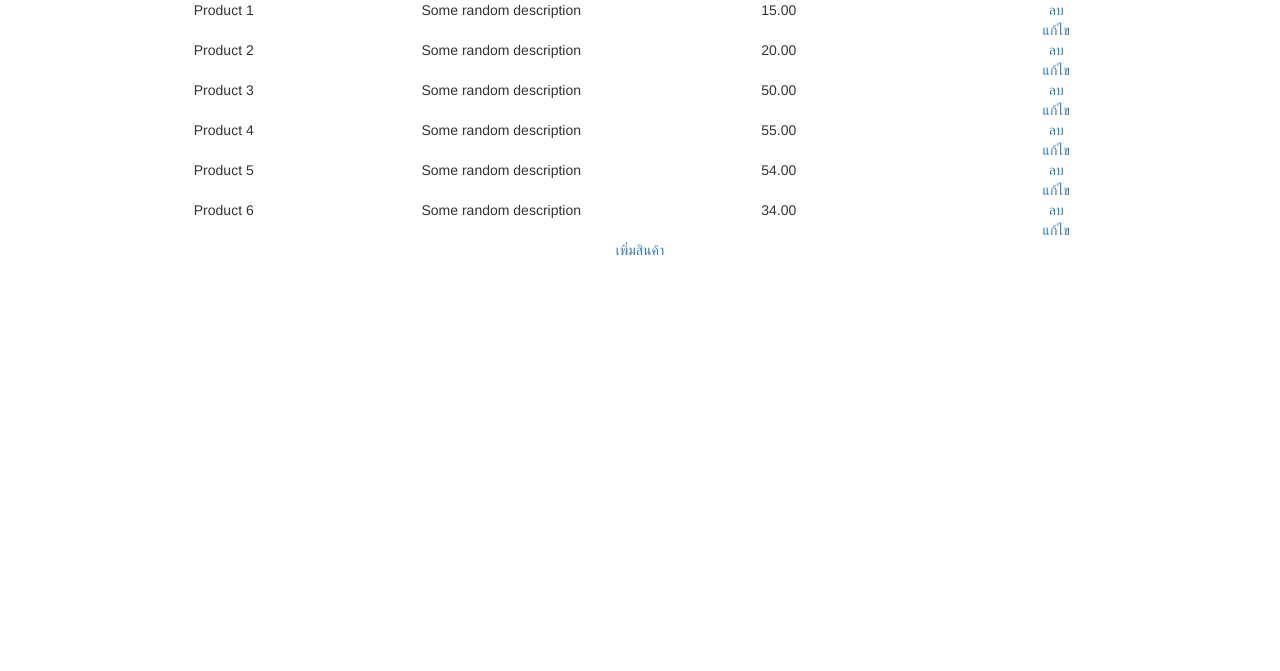
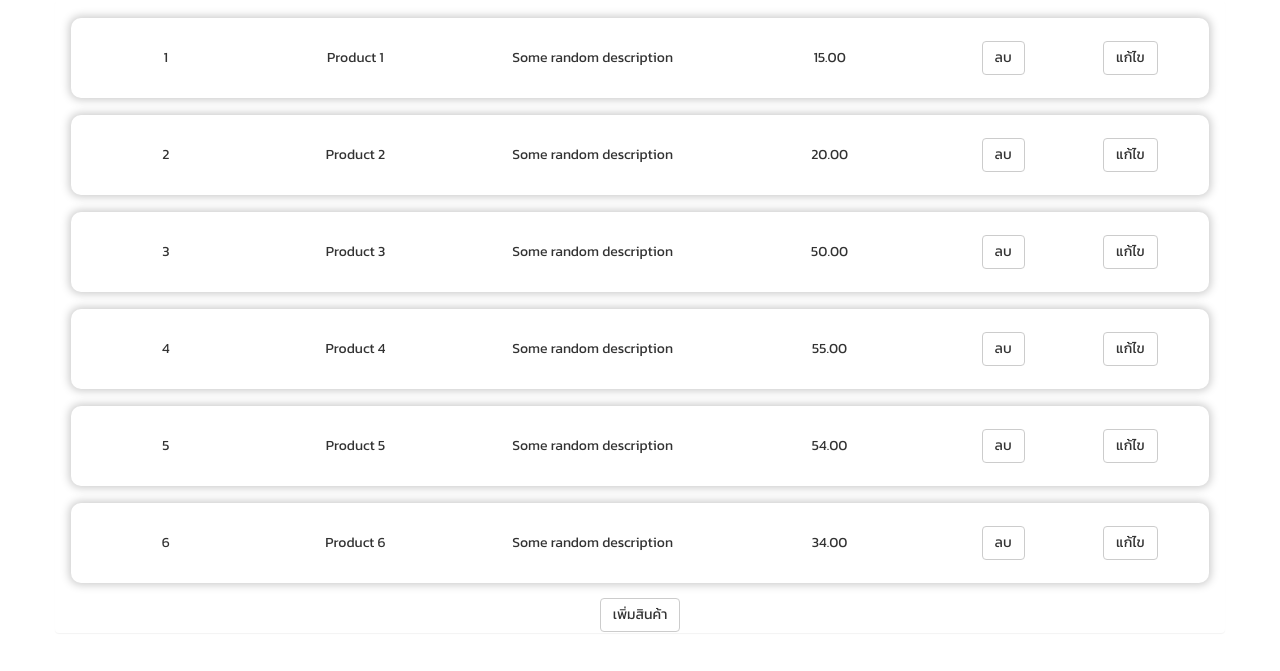
Before and after one commit to kavinvin/PaNothing, a PHP site: page /backend/index.php in a window 1280 px wide. Shown: the top 671 px of the page. Run offline with PHP 8.4, Linux system fonts and the light colour scheme; data comes from the database, SQL or seed files in the repository; some libraries are stand-ins or nearby versions.

Commit message:
Backend System #2

```diff
--- a/backend/backend.css
+++ b/backend/backend.css
@@ -12,3 +12,7 @@
 .center-thing {
   text-align: center;
 }
+
+#add {
+    margin-top: 15px;
+}
--- a/backend/index.php
+++ b/backend/index.php
@@ -15,35 +15,40 @@
   <link rel="stylesheet" href="../bootstrap/css/bootstrap.css"/>
   <link href="https://fonts.googleapis.com/css?family=Kanit" rel="stylesheet">
   <link href="backend.css" rel='stylesheet'>
+  <link href="../css/custom.css" rel='stylesheet'>
+  <link href="../css/product.css" rel='stylesheet'>
 </head>
 <body>
-    <div class="container">
+    <div class="container panel">
         <?php
             $result = mysql_query("SELECT * FROM products") or die(mysql_error());
             while($row = mysql_fetch_array( $result )) {
         ?>
-        <div class="col-xs-12 center-thing">
-            <div class="col-xs-3">
+        <div class="col-xs-12 center-thing panel-body product-list">
+            <div class="col-xs-12 col-sm-2 center-y">
+                <?php echo $row['id_product']; ?>
+            </div>
+            <div class="col-xs-12 col-sm-2 center-y">
                 <?php echo $row['name']; ?>
             </div>
-            <div class="col-xs-3">
+            <div class="col-xs-12 col-sm-3 center-y">
                 <?php echo $row['description']; ?>
             </div>
-            <div class="col-xs-3">
+            <div class="col-xs-12 col-sm-2 center-y">
                 <?php echo $row['price']; ?>
             </div>
-            <div class="col-xs-3">
-                <div class="row">
-                    <a href="delete.php?id=<?php echo $row['name']; ?>">ลบ</a>
+            <div class="col-xs-12 col-sm-3 center-y">
+                <div class="col-xs-12 col-sm-6">
+                    <a class="btn btn-default" href="../database/delete.php?id=<?php echo $row['id_product']; ?>">ลบ</a>
                 </div>
-                <div class="row">
-                    <a href="edit.php?id=<?php echo $row['name']; ?>">แก้ไข</a>
+                <div class="col-xs-12 col-sm-6">
+                    <a class="btn btn-default" href="../database/edit.php?id=<?php echo $row['id_product']; ?>">แก้ไข</a>
                 </div>
             </div>
         </div>
         <?php } ?>
         <div class="row center-thing">
-            <a href="new.php">เพิ่มสินค้า</a>
+            <a id="add" class="btn btn-default" href="../database/new.php">เพิ่มสินค้า</a>
         </div>
     </div>
 </body>
--- a/css/custom.css
+++ b/css/custom.css
@@ -71,3 +71,13 @@ input[name=pass] {
     border: none;
     font-size: 150%;
 }
+
+.middle-thing {
+    position: absolute;
+    top: 50%;
+    left: 50%;
+    transform: translate(-50%, -50%);
+}
+.center-thing {
+  text-align: center;
+}
```
Also changed, not shown: database/delete.php (added, +10 -0 lines), database/edit.php (added, +88 -0 lines), database/new.php (+9 -8 lines), database/products.php (+0 -21 lines), img/sidepic/product-id17.jpg (added).
